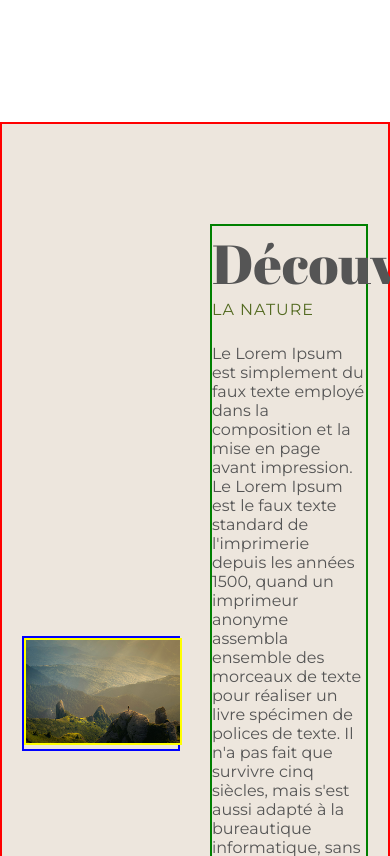
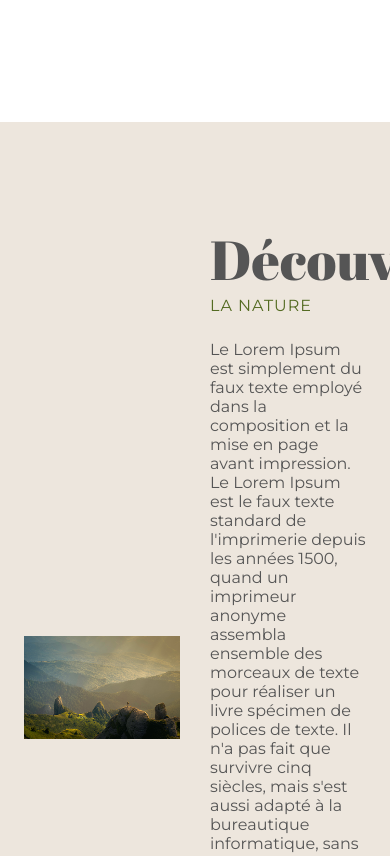
Before and after one commit to elyonaya/structure, a plain HTML site: page index.html in a window 390 px wide. Shown: the part 1961-2817 px from the top of the page. Drawn offline with Linux system fonts and the light colour scheme.

Commit message:
non responsive finale version

```diff
--- a/css/style.css
+++ b/css/style.css
@@ -115,7 +115,6 @@ main>section:first-of-type {
 }
 
 main>section:nth-of-type(2) {
-    border: 2px solid red;
     display: flex;
     justify-content: center;
     align-items: center;
@@ -124,17 +123,14 @@ main>section:nth-of-type(2) {
 }
 
 main>section:nth-of-type(2) .image {
-    border: 2px solid blue;
     width: 40%;
 }
 
 main>section:nth-of-type(2) .image img {
-    border: 2px solid yellow;
     width: 100%;
 }
 
 .texte2 {
-    border: 2px solid green;
     width: 40%;
     margin-left:30px;
 }
```
